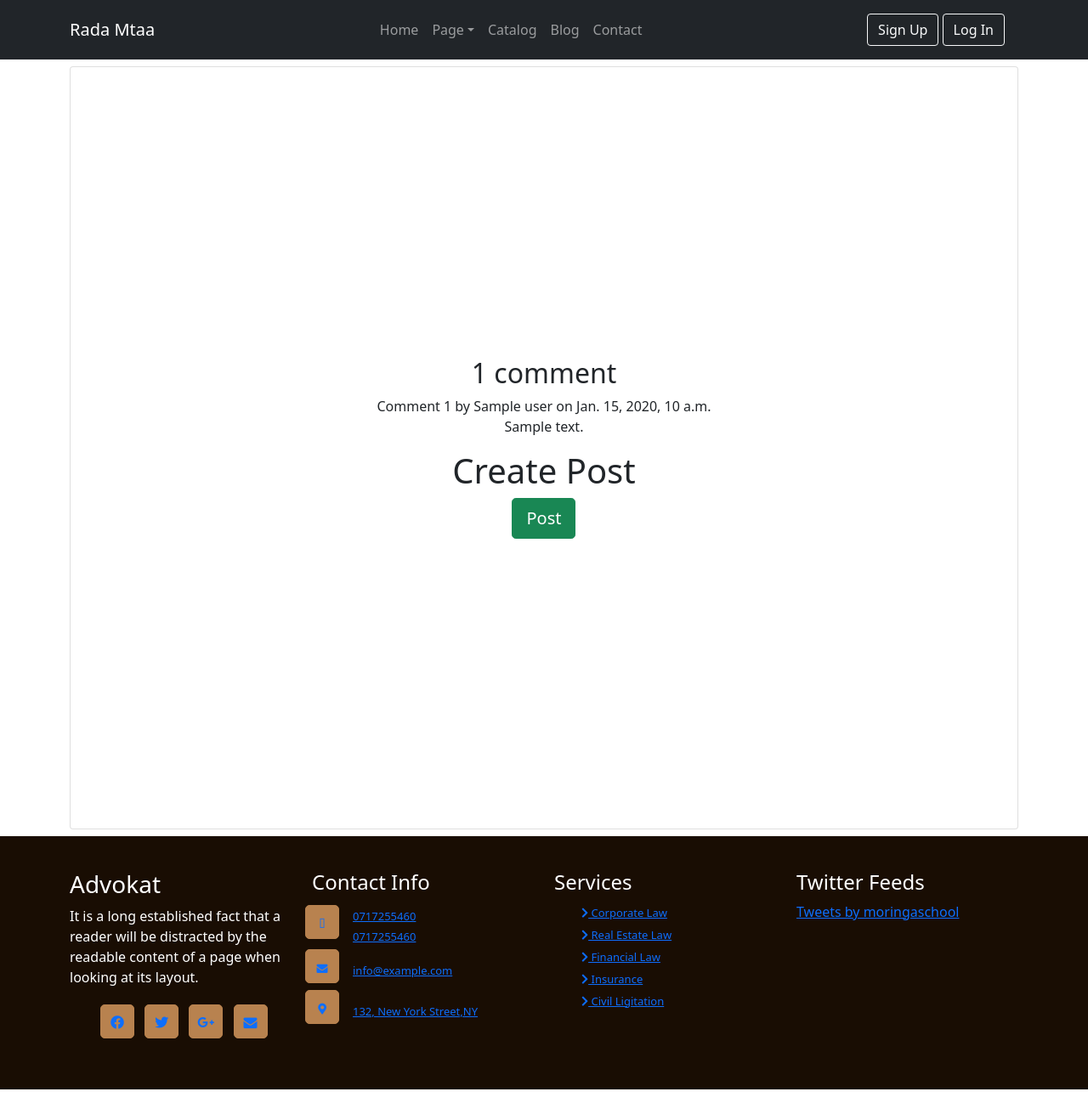
After one commit to Daniel-Muruthi/radamtaa, a Django app: template radamtaa/templates/addcomment.html in a window 1280 px wide. The commit adds this page. Shown: the whole page at 85% size. Run offline with Django 3.2, Linux system fonts and the light colour scheme; the template is opened without the code that fills it: most values are stand-ins (such as "Sample title", 1, 10 or a date in 2020); some libraries are stand-ins or nearby versions.

Commit message:
This will add the functionality for adding a comment to posts

```diff
--- /dev/null
+++ b/radamtaa/templates/addcomment.html
@@ -0,0 +1,36 @@
+{% extends 'base.html'%}
+
+{%load bootstrap5 %}
+{%block head%}
+{%block styles%}
+<link href="https://cdn.jsdelivr.net/npm/bootstrap@5.0.2/dist/css/bootstrap.min.css" rel="stylesheet" integrity="sha384-EVSTQN3/azprG1Anm3QDgpJLIm9Nao0Yz1ztcQTwFspd3yD65VohhpuuCOmLASjC" crossorigin="anonymous">
+{%endblock%}
+{%endblock%}
+{% block content %}
+  <div class="container" >
+    <div  class="my-2" style="position:relative">
+      <div class="col-sm-12 card">
+        <div class="vh-100 d-flex flex-column align-items-center justify-content-center my-5 mx-auto col-sm-7">
+          {% with comments.count as totalcomments %}
+          <h2>{{totalcomments}} comment {{ totalcomments|pluralize }}</h2>
+          {% endwith %}
+          {% for comment in comments %}
+          Comment {{ forloop.counter }} by {{ comment.user }} on {{comment.date}}
+          {{ comment.comment|linebreaks}}
+          {% empty %}
+          <p>There are no comments for this project</p>
+          {% endfor %}
+          <h1>Create Post</h1>
+          <form  action="{%url 'addcomment' project.id%}" method="POST" enctype="multipart/form-data">
+            {%csrf_token%}
+
+            {% bootstrap_form form %}
+
+            <input type="submit" class="btn btn-success btn-lg" value="Post">
+          </form>
+        </div>
+      </div>
+    </div>
+  </div>
+
+{%endblock%}
--- a/radamtaa/views.py
+++ b/radamtaa/views.py
@@ -19,7 +19,8 @@ class LandingView(TemplateView):
 
 @login_required
 def userhome(request):
-    return render(request, 'index.html')
+    neighbourhoods = Mtaa.get_mtaa()
+    return render(request, 'index.html', {"mitaa":neighbourhoods})
 
 def signup(request):
     if request.method == "POST":
```
Also changed, not shown: radamtaa/templates/index.html (+6 -7 lines).
